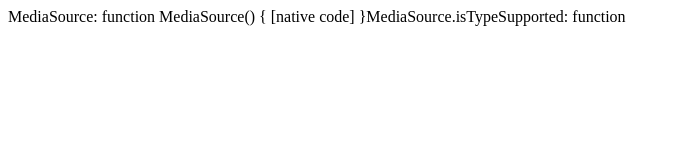
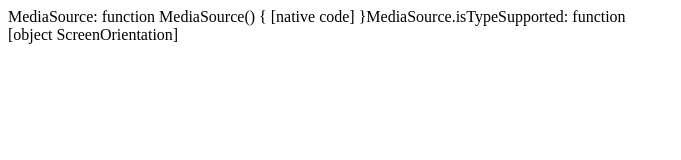
Before and after one commit to vvideo/isTypeSupported, a plain HTML site: page index.html in a window 1280 px wide. Shown: the whole page, without its empty margins (0-681 px from the left). Drawn offline with Linux system fonts and the light colour scheme.

Commit message:
Update index.html

```diff
--- a/index.html
+++ b/index.html
@@ -1,6 +1,7 @@
 <html>
 <body>
 <div id="output"></div>
+<div id="output-orientation"></div>
 
 <script>
 
@@ -10,6 +11,7 @@ text += 'MediaSource: ' + window.MediaSource;
 text += window.MediaSource ? ('MediaSource.isTypeSupported: ' + typeof window.MediaSource.isTypeSupported) : '';
 
 document.querySelector('#output').innerHTML = text;
+document.querySelector('#output-orientation').innerHTML = window.screen.orientation;
 
 </script>
 
```
